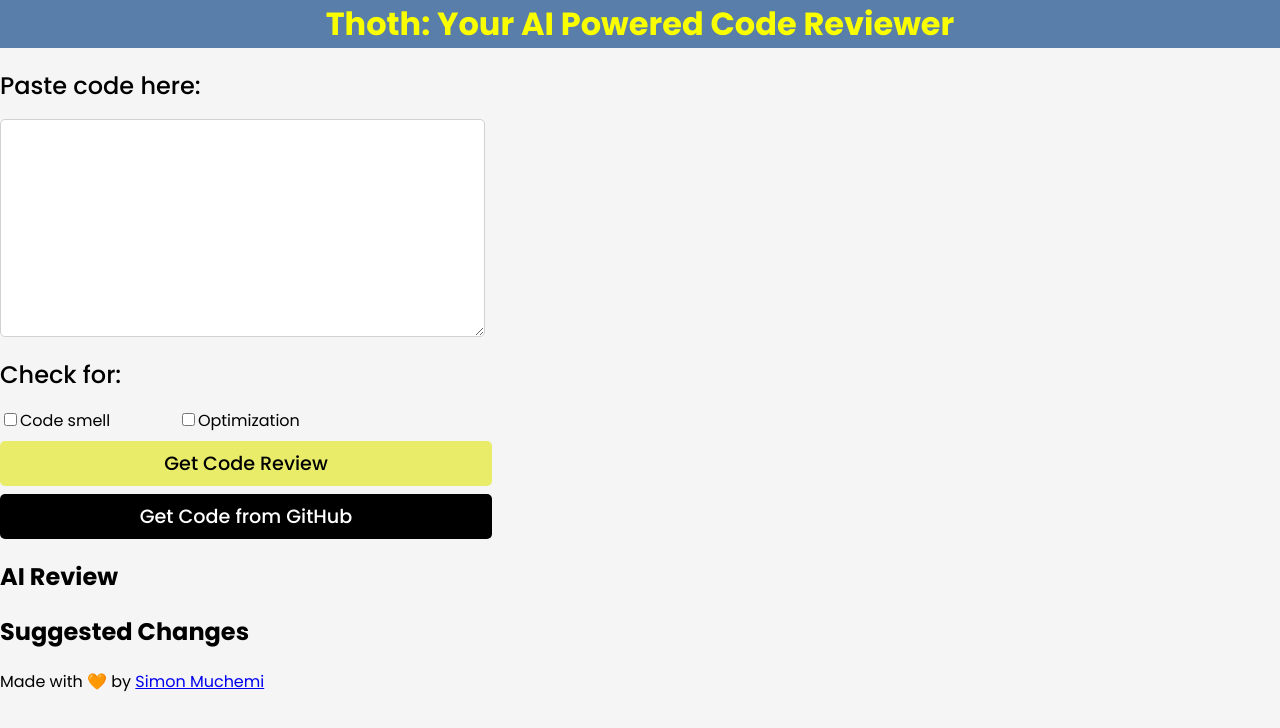
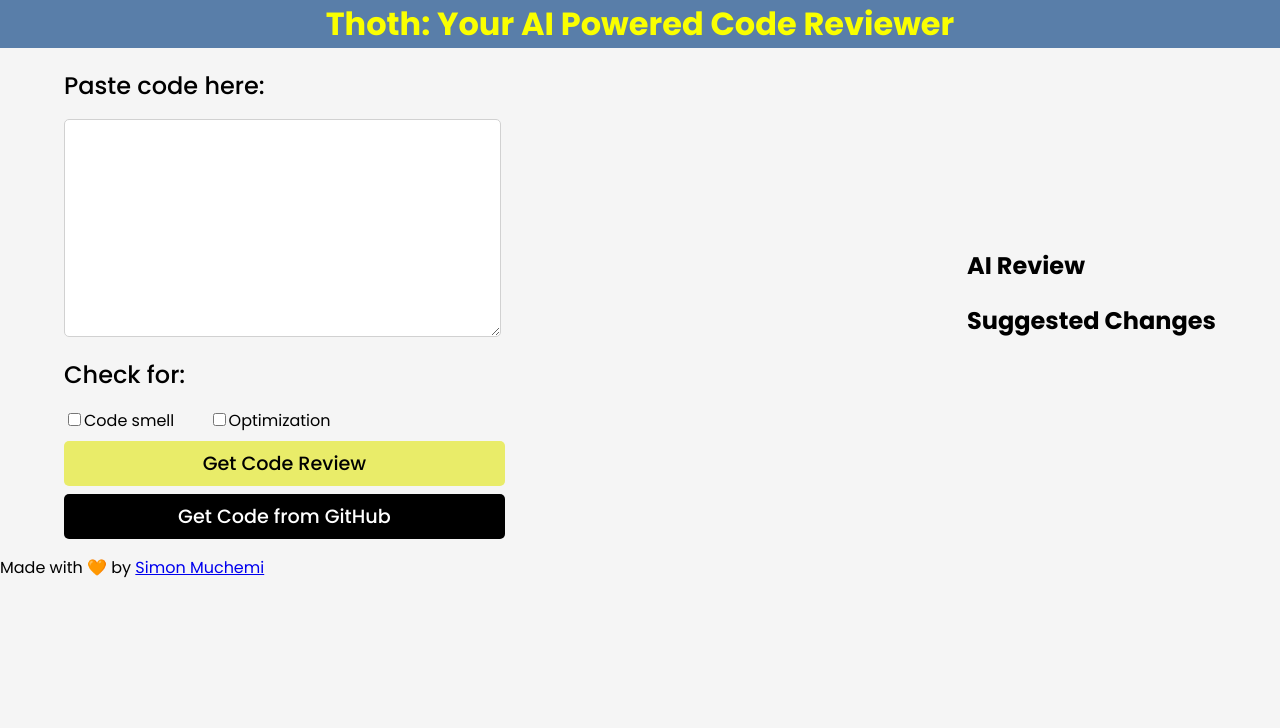
Before and after one commit to SymonMuchemi/Thoth-UI, a React (Vite) app: page / in a window 1280 px wide. Shown: the top 728 px of the page. Built offline with nearby package versions, Linux system fonts and the light colour scheme.

Commit message:
update: styles for the sides div

```diff
--- a/src/App.css
+++ b/src/App.css
@@ -4,3 +4,10 @@
 * {
   font-family: "Poppins", sans-serif;
 }
+
+.main .sides {
+  display: flex;
+  justify-content: space-between;
+  align-items: center;
+  padding: 0 5%;
+}
```
